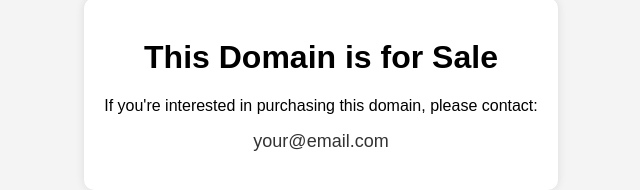
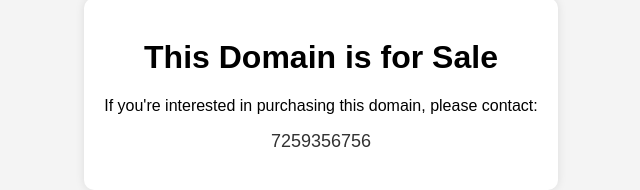
Before and after one commit to shubharambhevents/blrpulse, a plain HTML site: page index.html in a window 1280 px wide. Shown: the part 306-496 px from the top of the page, 319-959 px from the left. Drawn offline with Linux system fonts and the light colour scheme.

Commit message:
Update index.html

```diff
--- a/index.html
+++ b/index.html
@@ -32,7 +32,7 @@
     <div class="container">
         <h1>This Domain is for Sale</h1>
         <p>If you're interested in purchasing this domain, please contact:</p>
-        <p class="contact">your@email.com</p>
+        <p class="contact">7259356756</p>
     </div>
 </body>
 </html>
```
